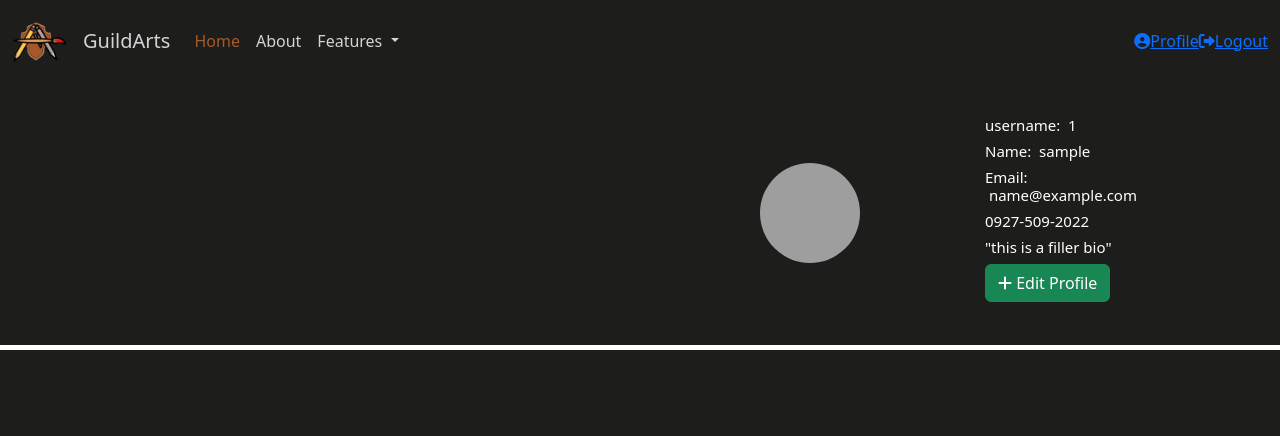
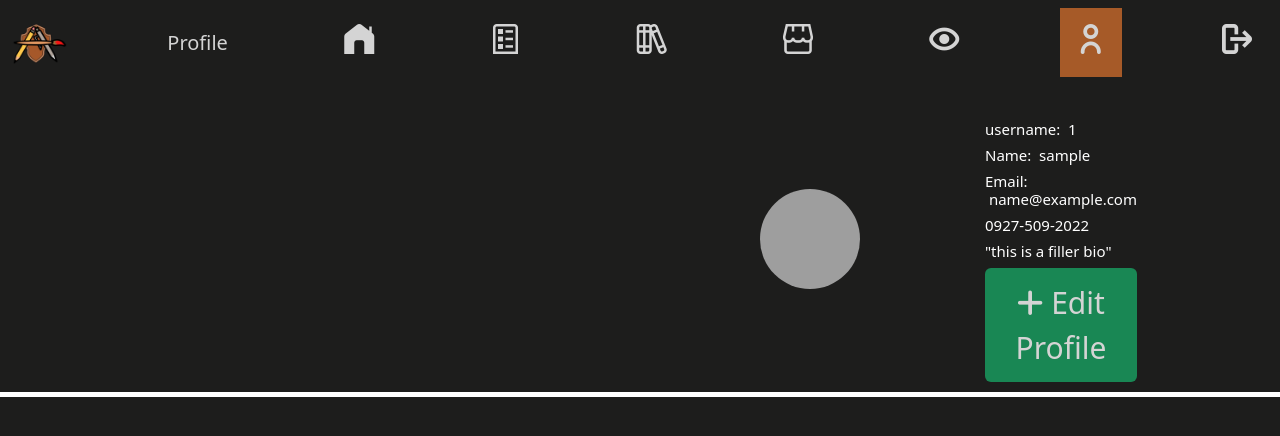
Before and after one commit to PHY5ZEKE/2itg_grp4_GuildArts, a PHP site: page /profile.php in a window 1280 px wide. Shown: the top 436 px of the page. Run offline with PHP 8.4, Linux system fonts and the light colour scheme; the visitor is signed in with stand-in values (Sample User, id 1); data that the repository does not hold is empty; some libraries are stand-ins or nearby versions; grey boxes are pictures that could not be loaded.

Commit message:
home page and profile page frontend

```diff
--- a/css/profStyle.css
+++ b/css/profStyle.css
@@ -53,3 +53,32 @@ body{
 	display: flex;
 	flex-direction: column;
   }
+
+  a{
+	color:#1d1d1c;
+}
+
+  .btn {
+	border: none; /* Remove borders */
+	color: #D4D4D4; /* White text */
+	padding: 12px 16px; /* Some padding */
+	font-size: 30px; /* Set a font size */
+	cursor: pointer; /* Mouse pointer on hover */
+  }
+
+  .btn:hover {
+	background-color: #A65A28;
+  }
+
+  .btnNow {
+	background-color: #A65A28;
+	border: none; /* Remove borders */
+	color: #D4D4D4; /* White text */
+	padding: 12px 16px; /* Some padding */
+	font-size: 30px; /* Set a font size */
+	cursor: pointer; /* Mouse pointer on hover */
+  }
+
+  .btnNow:hover {
+	background-color: #A65A28;
+  }
--- a/includes/galleryupload.inc.php
+++ b/includes/galleryupload.inc.php
@@ -31,7 +31,7 @@ if(isset($_POST['submit']))
     {
         if($fileError === 0)
         {
-            if($fileSize < 2000000)
+            if($fileSize < 2000000000)
             {
                 $imageFullName = $newFilename . "." . uniqid("",true). "." .$fileActualExt;
                 $fileDestination = "../uploads/gallery/".$imageFullName;
--- a/profile.php
+++ b/profile.php
@@ -29,6 +29,13 @@ $stmt->close();
 	<head>
 		<meta charset="utf-8">
 		<title>Profile Page</title>
+    <!--Icons-->
+    <link rel="stylesheet" href="https://cdnjs.cloudflare.com/ajax/libs/font-awesome/4.7.0/css/font-awesome.min.css">
+    <link rel='stylesheet' href='https://cdn-uicons.flaticon.com/uicons-regular-rounded/css/uicons-regular-rounded.css'>
+    <link rel='stylesheet' href='https://cdn-uicons.flaticon.com/uicons-solid-straight/css/uicons-solid-straight.css'>
+    <link rel='stylesheet' href='https://cdn-uicons.flaticon.com/uicons-regular-straight/css/uicons-regular-straight.css'>
+    <link rel='stylesheet' href='https://cdn-uicons.flaticon.com/uicons-bold-rounded/css/uicons-bold-rounded.css'>
+    <link rel='stylesheet' href='https://cdn-uicons.flaticon.com/uicons-bold-straight/css/uicons-bold-straight.css'>
         <!--Bootstrap-->
         <link href="https://cdn.jsdelivr.net/npm/bootstrap@5.3.0-alpha3/dist/css/bootstrap.min.css" rel="stylesheet" integrity="sha384-KK94CHFLLe+nY2dmCWGMq91rCGa5gtU4mk92HdvYe+M/SXH301p5ILy+dN9+nJOZ" crossorigin="anonymous">
         <script src="https://cdn.jsdelivr.net/npm/bootstrap@5.3.0-alpha3/dist/js/bootstrap.bundle.min.js" integrity="sha384-ENjdO4Dr2bkBIFxQpeoTz1HIcje39Wm4jDKdf19U8gI4ddQ3GYNS7NTKfAdVQSZe" crossorigin="anonymous"></script>
@@ -43,37 +50,15 @@ $stmt->close();
                     <img src="assets\Logo.png" alt="Logo" width="55" height="55">
                   </a>
                     <!--Navbar Name-->
-                  <a class="navbar-brand" href="#" style = "color: #D4D4D4;">GuildArts</a>
-                  <button class="navbar-toggler" type="button" data-bs-toggle="collapse" data-bs-target="#navbarScroll" aria-controls="navbarScroll" aria-expanded="false" aria-label="Toggle navigation">
-                    <span class="navbar-toggler-icon"></span>
+                    <a class="navbar-brand" href="#" style = "color: #D4D4D4;">Profile</a>
+                  <a href="main.php"><button class="btn"><i class="fi fi-ss-house-chimney"></i></button></a>
+                  <button class="btn"><i class="fi fi-rs-ballot"></i></button>
+                  <button class="btn"><i class="fi fi-rr-books"></i></button>
+                  <button class="btn"><i class="fi fi-rs-shop"></i></button>
+                  <button class="btn"><i class="fi fi-br-eye"></i></button>
                   </button>
-                  <!--Responsive Collapsing Navbar-->
-                  <div class="collapse navbar-collapse" id="navbarScroll">
-                    <ul class="navbar-nav me-auto my-2 my-lg-0 navbar-nav-scroll" style="--bs-scroll-height: 100px;">
-                      <li class="nav-item">
-                        <!--Active Link-->
-                        <a class="nav-link active" aria-current="page" href="home.html" style = "color: #A65A28;">Home</a>
-                      </li>
-                      <li class="nav-item">
-                        <a class="nav-link" href="#" style = "color: #D4D4D4;">About</a>
-                      </li>
-                      <!--Dropdown Link for Features-->
-                      <li class="nav-item dropdown">
-                        <a class="nav-link dropdown-toggle" href="#" role="button" data-bs-toggle="dropdown" aria-expanded="false" style = "color: #D4D4D4;">
-                          Features
-                        </a>
-                        <ul class="dropdown-menu">
-                          <li><a class="dropdown-item" href="#">Action</a></li>
-                          <li><a class="dropdown-item" href="#">Another action</a></li>
-                          <li><hr class="dropdown-divider"></li>
-                          <li><a class="dropdown-item" href="#">Something else here</a></li>
-                        </ul>
-                      </li>
-                    </ul>
-
-                    <a href="profile.php"><i class="fas fa-user-circle"></i>Profile</a>
-				<a href="includes\logout.inc.php"><i class="fas fa-sign-out-alt"></i>Logout</a>
-
+                  <a href="profile.php"><button class="btnNow"><i class="fi fi-br-user" href="profile.php"></i></button></a>
+                  <a href="includes\logout.inc.php"><button class="btn"><i class="fi fi-bs-sign-out-alt"></i></button></a>
                   </div>
                 </div>
               </nav>
```
Also changed, not shown: css/mainPageStyle.css (+74 -13 lines), main.php (+31 -12 lines), uploads/gallery/.645fd659d07596.43038088.jpg (added), 2 other files.
